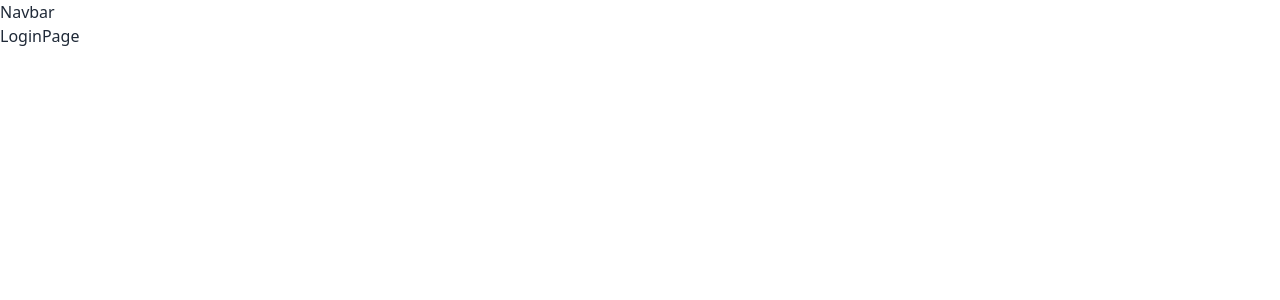
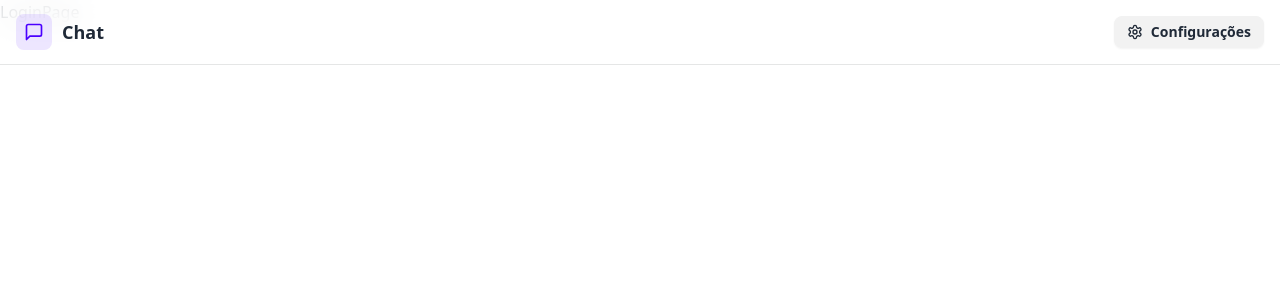
Before and after one commit to igor-montezuma-dev/socket-io-chat-front, a React (Vite) app: page /login in a window 1280 px wide. Shown: the top 300 px of the page. Built offline with nearby package versions, Linux system fonts and the light colour scheme; no server answers.

Commit message:
feat: Create navbar component methods

```diff
--- a/src/components/Navbar.jsx
+++ b/src/components/Navbar.jsx
@@ -1,7 +1,53 @@
+import { LogOut, MessageSquare, Settings, User } from "lucide-react";
 import React from "react";
+import { Link } from "react-router-dom";
+import { useAuthStore } from "../store/useAuthStore";
 
 const Navbar = () => {
-  return <div>Navbar</div>;
+  const { logout, authUser } = useAuthStore();
+
+  return (
+    <header className="bg-base-100 border-b border-base-300 fixed w-full top-0 z-40 backdrop-blur-lg bg-base-100/80">
+      <div className="container mx-auto px-4 h-16">
+        <div className="flex items-center justify-between h-full">
+          <div className="flex items-center gap-8">
+            <Link
+              to="/"
+              className="flex items-center gap-2.5 hover:opacity-80 transition-all"
+            >
+              <div className="size-9 rounded-lg bg-primary/10 flex items-center justify-center">
+                <MessageSquare className="size-5 text-primary" />
+              </div>
+              <h1 className="text-lg font-bold">Chat</h1>
+            </Link>
+          </div>
+
+          <div className="flex items-center ga-2">
+            <Link
+              to="/settings"
+              className={`btn btn-sm gap-2 transition-color`}
+            >
+              <Settings className="size-4" />
+              <span className="hidden sm:inline">Configurações</span>
+            </Link>
+
+            {authUser && (
+              <>
+                <Link to={"/profile"} className={`btn btn-sm gap-2`}>
+                  <User className="size-5" />
+                  <span className="hidden sm:inline">Perfil</span>
+                </Link>
+                <button className="flex items-center gap-2" onClick={logout}>
+                  <LogOut className="size-5" />
+                  <span className="hidden sm:inline">Sair</span>
+                </button>
+              </>
+            )}
+          </div>
+        </div>
+      </div>
+    </header>
+  );
 };
 
 export default Navbar;
```
